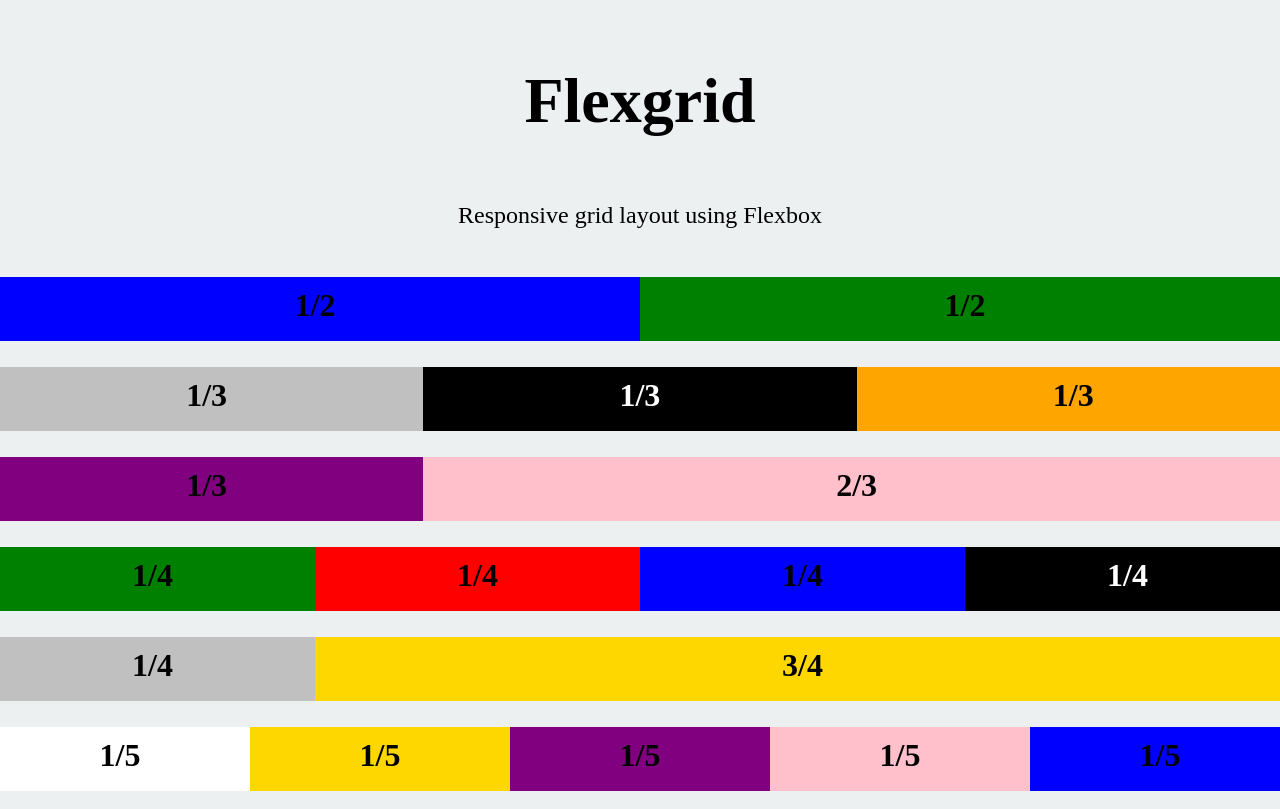
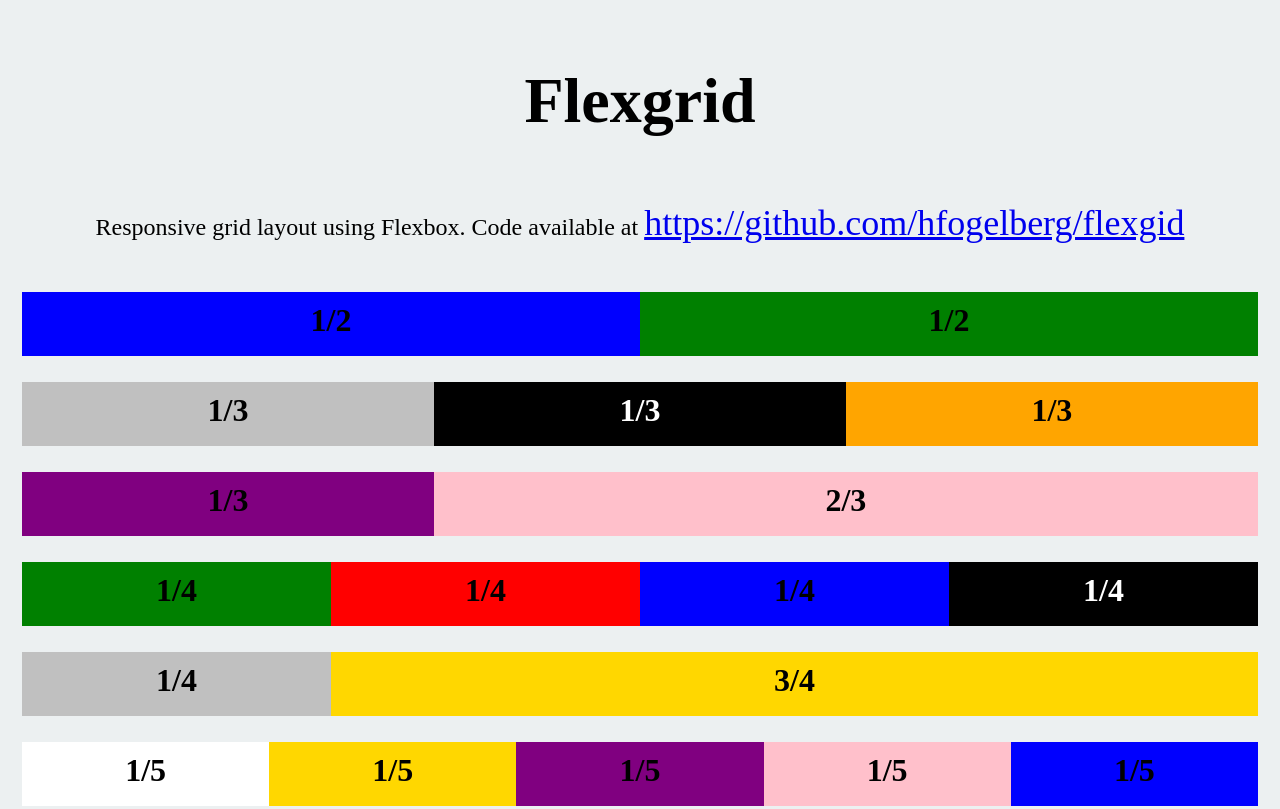
Before and after one commit to hfogelberg/flexgid, a plain HTML site: page index.html in a window 1280 px wide. Shown: the top 809 px of the page. Drawn offline with Linux system fonts and the light colour scheme.

Commit message:
Updated Readme

```diff
--- a/index.html
+++ b/index.html
@@ -10,7 +10,7 @@
   <body>
     <h1>Flexgrid</h1>
 
-    <p> Responsive grid layout using Flexbox</p>
+    <p> Responsive grid layout using Flexbox. Code available at <a href="https://github.com/hfogelberg/flexgid">https://github.com/hfogelberg/flexgid</a></p>
 
     <div class="row">
       <div class="col-1-2 color-blue"><h2>1/2</h2></div>
--- a/styles/master.css
+++ b/styles/master.css
@@ -10,6 +10,13 @@ html {
   height: 100vh;
   width: 100vw;
   background-color: rgba(236, 240, 241,1.0);;
+}
+
+body {
+  padding-left: 1em;
+  padding-right: 1em;
+  margin-left: 1em;
+  margin-right: 1em;
 }
 
 h1 {
```
Also changed, not shown: 1 other file.
